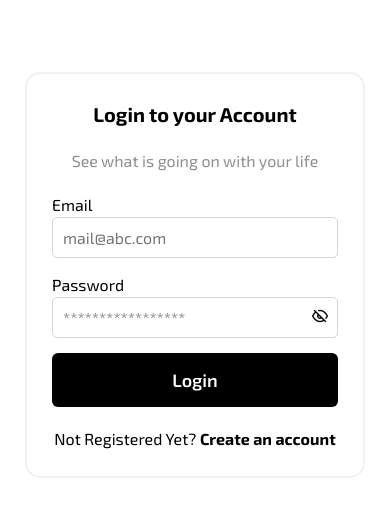
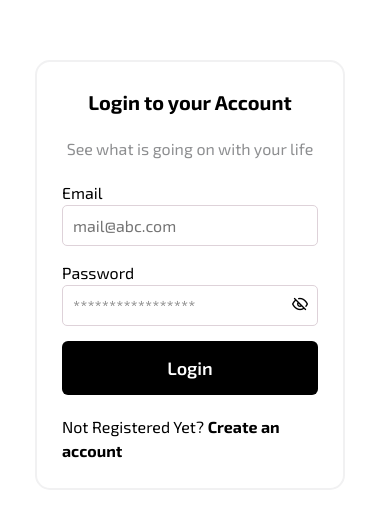
Before and after one commit to Etelgast/vue-dashboard-life-app, a Vue app: page /login in a window 390 px wide. Shown: the part 147-676 px from the top of the page. Built offline with nearby package versions, Linux system fonts and the light colour scheme.

Commit message:
fix: fix hamburger dropdown overflow

```diff
--- a/src/app/index.scss
+++ b/src/app/index.scss
@@ -6,6 +6,6 @@
 #app {
   width: 100%;
   display: flex;
-  gap: 35px;
+  // gap: 35px;
   font-family: var(--main-font-family);
 }
--- a/src/app/layouts/AppLayout.vue
+++ b/src/app/layouts/AppLayout.vue
@@ -22,6 +22,7 @@ const isNavigationAndHeaderVisible = computed((): boolean => !!sessionStore.user
 main {
   width: 100%;
   height: 100vh;
-  padding: 30px 25px;
+  padding-block: 30px;
+  padding-inline: 35px 45px;
 }
 </style>
--- a/src/shared/ui/dropdowns/HamburgerDropdown.vue
+++ b/src/shared/ui/dropdowns/HamburgerDropdown.vue
@@ -72,7 +72,7 @@ const handleClickOutside = () => {
   visibility: hidden;
   position: absolute;
   top: 30px;
-  left: 0;
+  right: 150px;
 
   &.active {
     visibility: visible;
```
